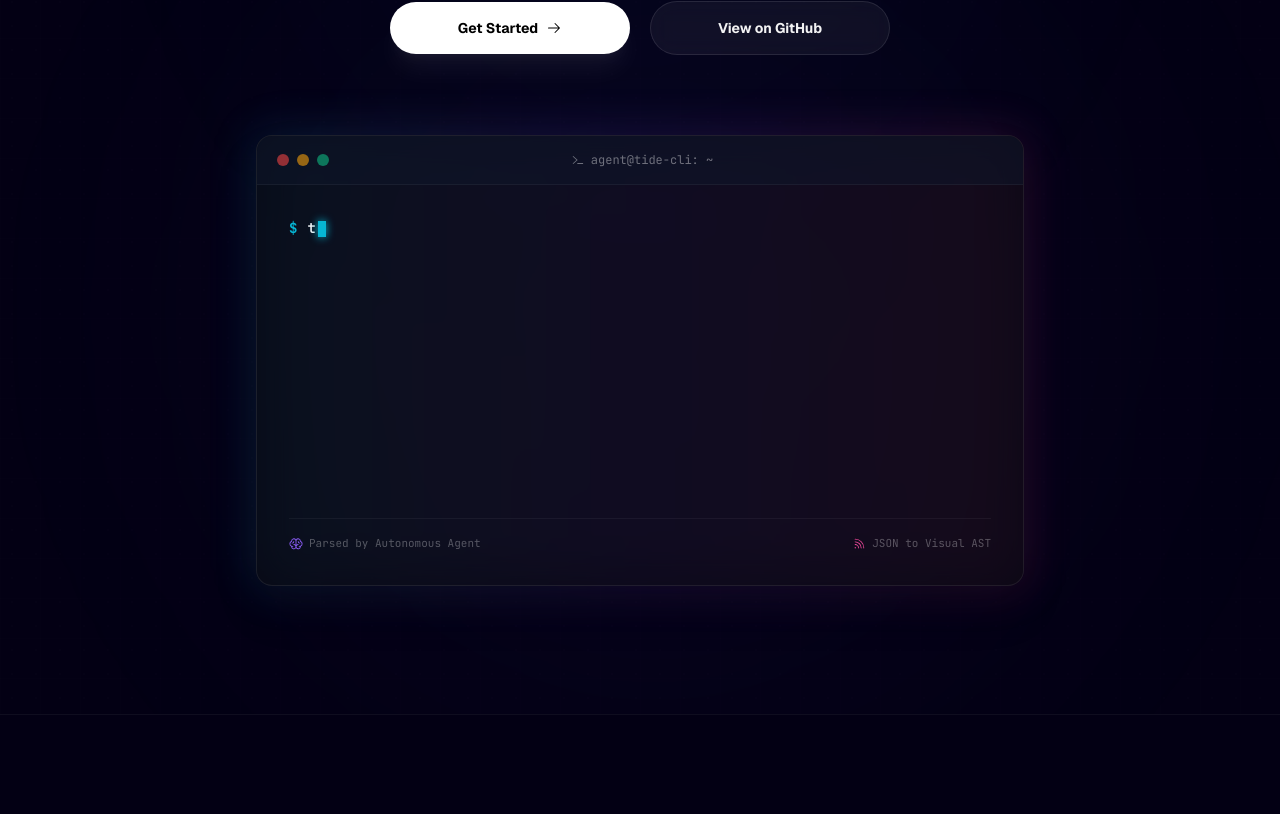
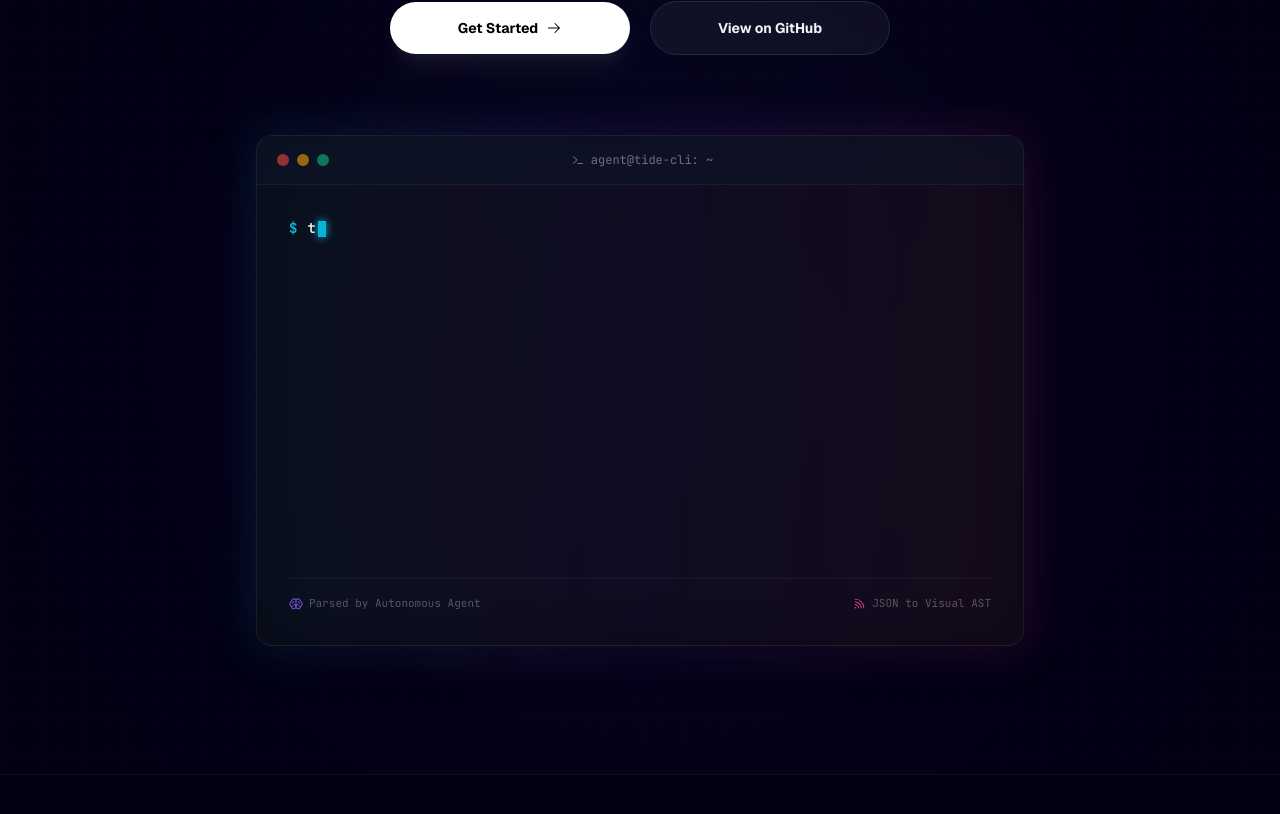
Before and after one commit to 0xfig521/tide, a React (Vite) app in the folder web/: page / in a window 1280 px wide. Shown: the part 442-1256 px from the top of the page. Built offline with nearby package versions, Linux system fonts and the light colour scheme.

Commit message:
refactor: stabilize terminal height and enforce absolute layers to completely prevent layout shift flickering

```diff
--- a/web/src/components/Hero.tsx
+++ b/web/src/components/Hero.tsx
@@ -252,8 +252,8 @@ export function Hero() {
               <div className="w-12 h-1" /> {/* Spacer */}
             </div>
 
-            {/* Terminal Body */}
-            <div className="p-6 sm:p-8 font-mono text-sm leading-relaxed min-h-[400px] flex flex-col justify-between text-left">
+            {/* Terminal Body with rigid fixed heights on mobile & desktop to prevent screen flickering */}
+            <div className="p-6 sm:p-8 font-mono text-sm leading-relaxed h-[430px] sm:h-[460px] flex flex-col justify-between text-left overflow-hidden">
               <div>
                 {/* Shell Prompt */}
                 <div className="flex items-center gap-2.5 text-white/90">
@@ -266,12 +266,15 @@ export function Hero() {
                     />
                   </span>
                 </div>
+              </div>
 
+              {/* Display Canvas Area (Absolute container stack ensures 0% DOM layout shift!) */}
+              <div className="relative flex-1 w-full mt-5 min-h-[280px] overflow-hidden">
                 {/* Syntax Highlighted JSON Output */}
                 {showJson && (
                   <pre
                     ref={jsonRef}
-                    className={`mt-6 text-xs sm:text-sm overflow-hidden transition-all duration-500 rounded bg-black/40 border border-white/5 p-5 text-white/80 ${
+                    className={`absolute inset-x-0 top-0 text-xs sm:text-sm overflow-hidden rounded bg-black/40 border border-white/5 p-5 text-white/80 ${
                       glowActive
                         ? "shadow-[0_0_30px_rgba(16,185,129,0.15)] border-terminal-green/30 scale-[1.01] transition-all duration-300"
                         : ""
@@ -297,17 +300,16 @@ export function Hero() {
 
                 {/* Transform Glow Line */}
                 {glowActive && (
-                  <div className="h-0.5 bg-gradient-to-r from-transparent via-terminal-green to-transparent w-full blur-[1px] mt-6 animate-pulse" />
+                  <div className="absolute inset-x-0 top-36 h-0.5 bg-gradient-to-r from-transparent via-terminal-green to-transparent w-full blur-[1px] animate-pulse z-10" />
                 )}
-              </div>
 
                 {/* Render Visual RSS Cards */}
                 {showCards && (
-                <div ref={cardsContainerRef} className="mt-6 flex flex-col gap-3.5 w-full">
+                  <div ref={cardsContainerRef} className="absolute inset-x-0 top-0 flex flex-col gap-3 w-full">
                     {MOCK_ARTICLES.map((article) => (
                       <div
                         key={article.id}
-                      className="rss-demo-card group/card relative rounded-xl border border-white/5 bg-slate-900/60 p-4 hover:border-brand-cyan/30 hover:bg-slate-900/90 transition-all duration-300 cursor-pointer"
+                        className="rss-demo-card group/card relative rounded-xl border border-white/5 bg-slate-900/60 p-3.5 hover:border-brand-cyan/30 hover:bg-slate-900/90 transition-all duration-300 cursor-pointer"
                       >
                         <div className="flex items-start justify-between gap-4">
                           <div className="flex items-center gap-2">
@@ -324,19 +326,20 @@ export function Hero() {
                           </div>
                         </div>
 
-                      <h3 className="mt-2 text-sm font-semibold text-white/95 group-hover/card:text-brand-cyan transition-colors duration-300">
+                        <h3 className="mt-2 text-xs font-semibold text-white/95 group-hover/card:text-brand-cyan transition-colors duration-300">
                           {article.title}
                         </h3>
-                      <p className="mt-1.5 text-xs text-terminal-dim leading-relaxed line-clamp-2">
+                        <p className="mt-1 text-[11px] text-terminal-dim leading-relaxed line-clamp-1">
                           {article.summary}
                         </p>
                       </div>
                     ))}
                   </div>
                 )}
+              </div>
 
               {/* Action Bar showing 'structured JSON to visual cards' */}
-              <div className="mt-8 pt-4 border-t border-white/5 flex items-center justify-between text-[11px] text-white/30">
+              <div className="mt-auto pt-4 border-t border-white/5 flex items-center justify-between text-[11px] text-white/30">
                 <span className="flex items-center gap-1.5">
                   <Brain size={14} className="text-brand-violet" />
                   Parsed by Autonomous Agent
```
Lines whose indentation alone changed are shown as unchanged.
